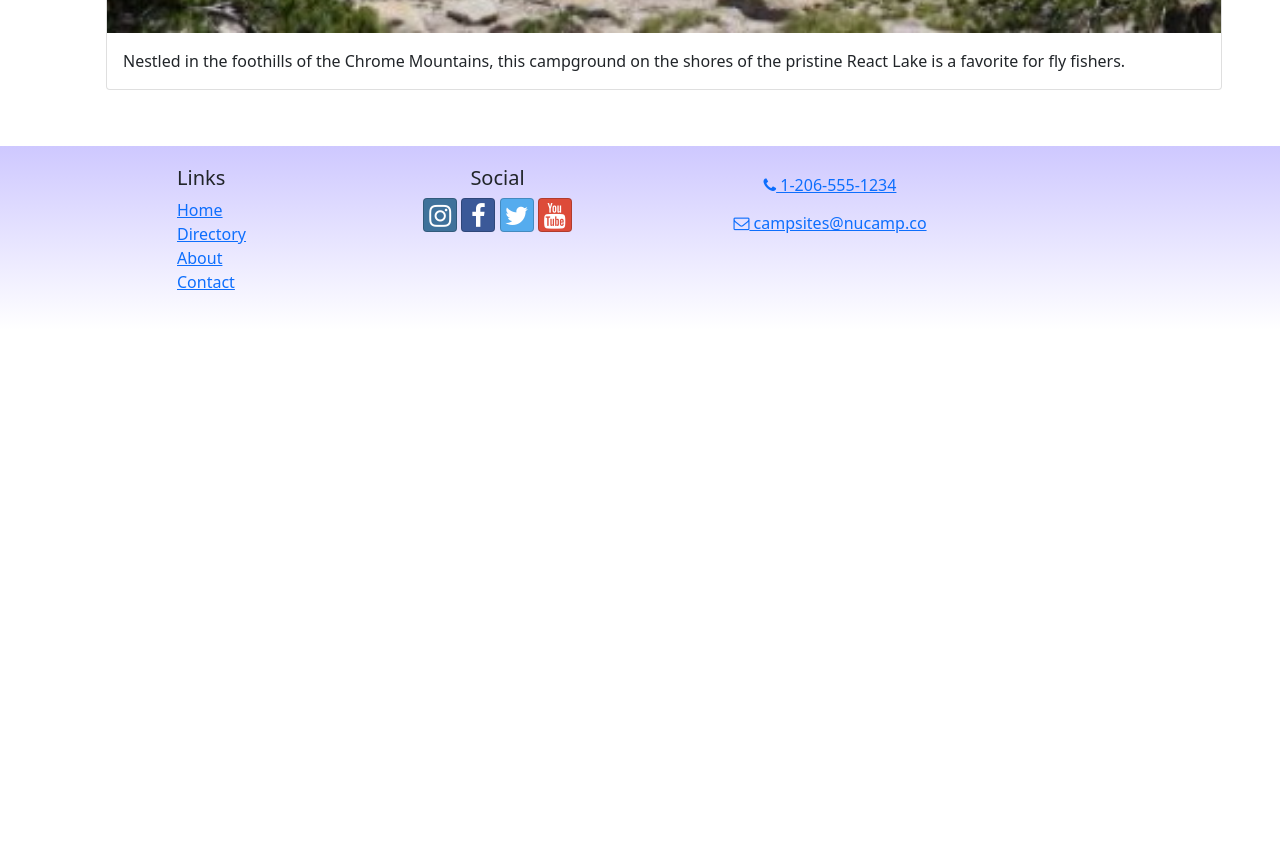
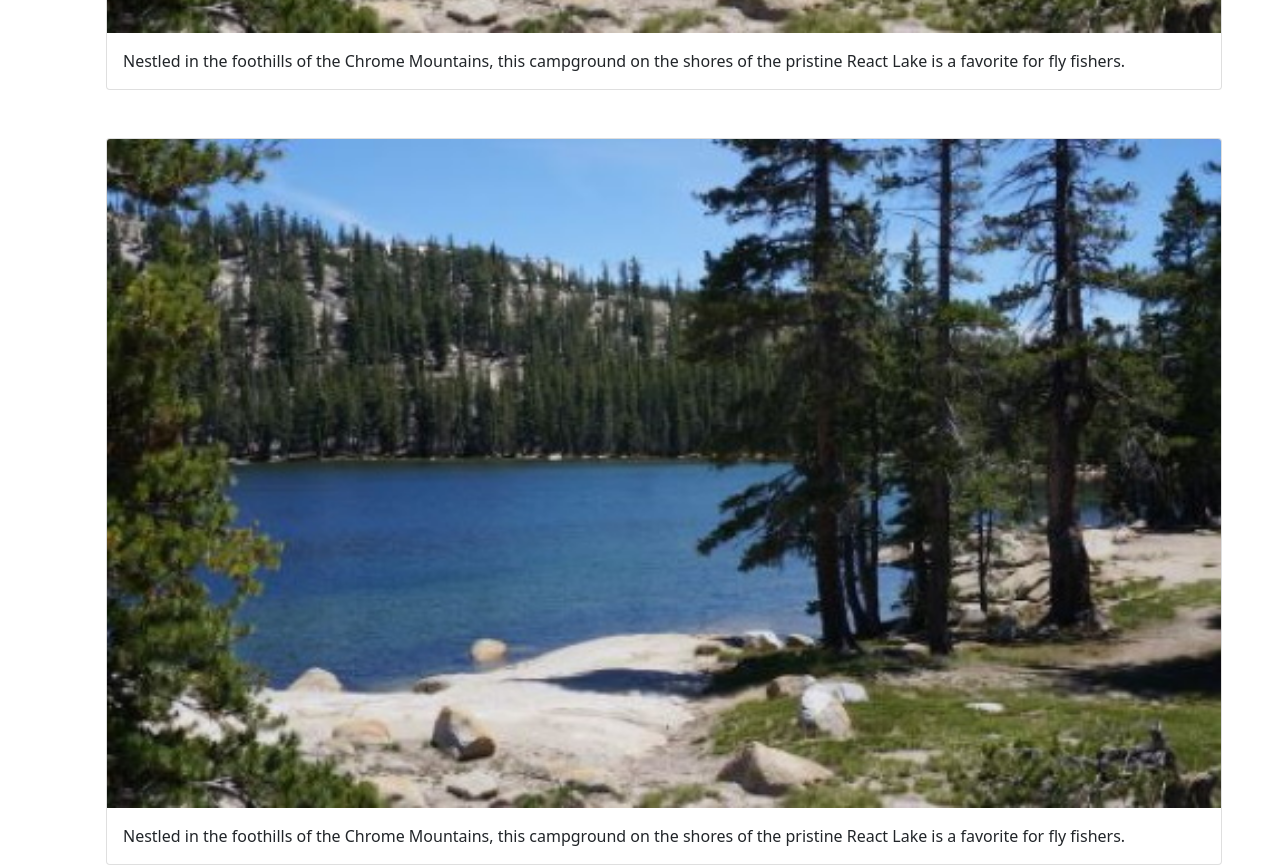
Before and after one commit to mGenerator/nuCampsite-React, a React (Create React App) app: page /directory/0 in a window 1280 px wide. Shown: the part 820-1686 px from the top of the page. Before the commit the page ends 1150 px from the top, so only its background shows below. Built offline with nearby package versions, Linux system fonts and the light colour scheme.

Commit message:
CampsiteDetailPage with useParams

```diff
--- a/src/pages/CampsiteDetailPage.js
+++ b/src/pages/CampsiteDetailPage.js
@@ -10,6 +10,7 @@ const CampsiteDetailPage = ()=>{
     <Container>
       <Row>
         <CampsiteDetail campsite={campsite} />
+        <CampsiteDetail campsite={campsite} />
       </Row>
     </Container>
   )
--- a/src/pages/ContactPage.js
+++ b/src/pages/ContactPage.js
@@ -1,8 +1,8 @@
 const ContactPage=()=>{
   return(
-    <div>
+    <>
       ContactPage:
-    </div>
+    </>
   )
 };
 export default ContactPage;
```
